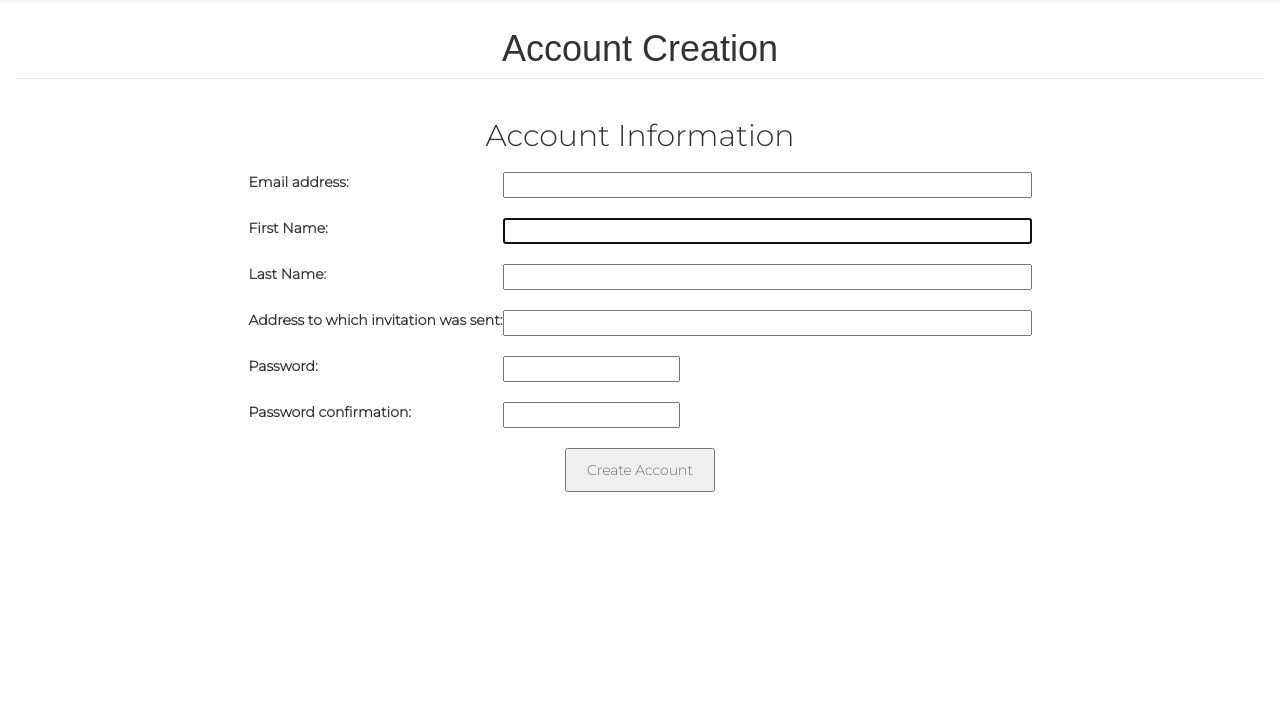
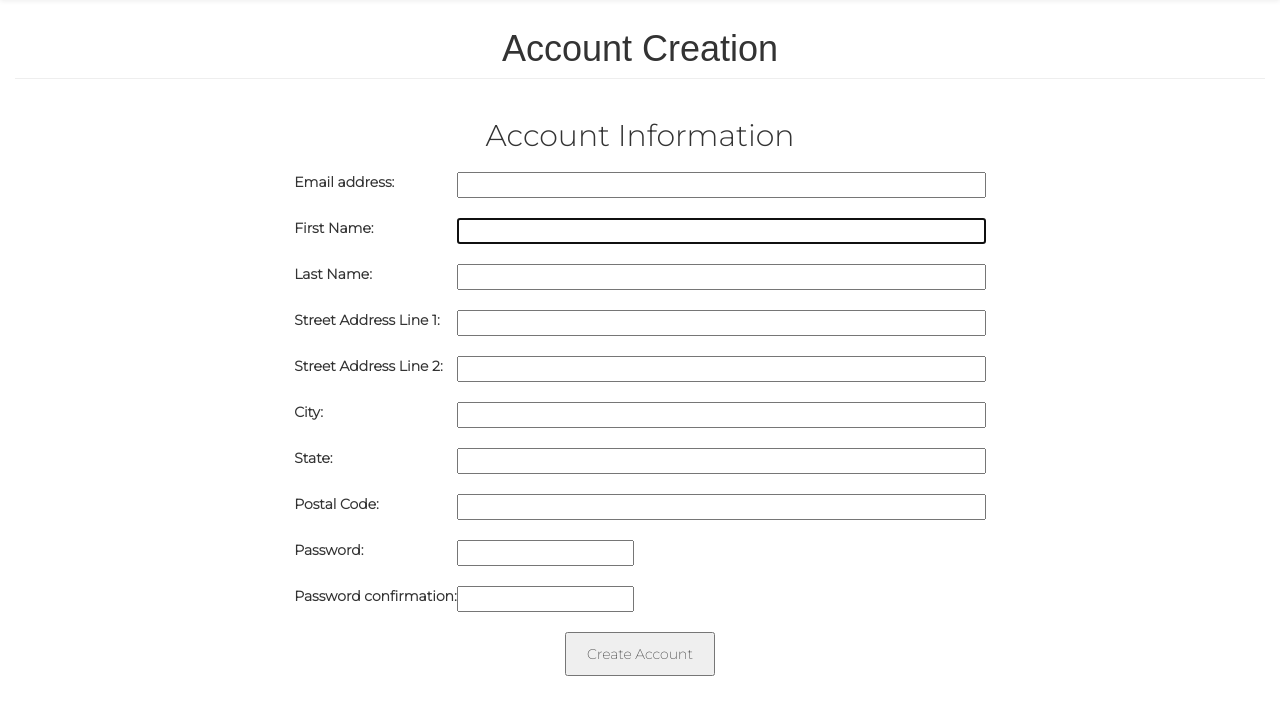
Before and after one commit to dpipemazo/wedsite, a Django app: page /create-account in a window 1280 px wide. Shown: the part 51-766 px from the top of the page. Run offline with Django 3.2, Linux system fonts and the light colour scheme; some libraries are stand-ins or nearby versions; some web fonts are replaced.

Commit message:
rsvp: fix broken system

```diff
--- a/wedding/forms.py
+++ b/wedding/forms.py
@@ -29,8 +29,36 @@ class CreateUserForm(forms.Form):
     )
 
     # Invitation address
-    invite_address = forms.CharField(
-        label="Address to which invitation was sent",
+    invite_street1 = forms.CharField(
+        label="Street Address Line 1",
+        max_length=256,
+        widget=forms.TextInput(
+            attrs={'size':FORM_FIELD_WIDTH}),
+    )
+
+    invite_street2 = forms.CharField(
+        label="Street Address Line 2",
+        max_length=256,
+        widget=forms.TextInput(
+            attrs={'size':FORM_FIELD_WIDTH}),
+    )
+
+    invite_city = forms.CharField(
+        label="City",
+        max_length=256,
+        widget=forms.TextInput(
+            attrs={'size':FORM_FIELD_WIDTH}),
+    )
+
+    invite_state = forms.CharField(
+        label="State",
+        max_length=256,
+        widget=forms.TextInput(
+            attrs={'size':FORM_FIELD_WIDTH}),
+    )
+
+    invite_zip = forms.CharField(
+        label="Postal Code",
         max_length=256,
         widget=forms.TextInput(
             attrs={'size':FORM_FIELD_WIDTH}),
@@ -64,49 +92,12 @@ class CreateUserForm(forms.Form):
         'password_mismatch': "Passwords do not match, please double-check and try again",
     }
 
-    def clean_invite_address(self):
-        """
-        Makes sure the invite address entered matches a valid RSVP object
-        """
-        def strip_address(address):
-            """
-            Takes an address and returns only the numbers, in order. This is
-            what we'll use to validate the RSVP claim
-            """
-            return re.findall('\d', address)
-
-        # Make sure the address entered is mildly associated with a free
-        #   address in our RSVP database
-        address = self.cleaned_data.get('invite_address')
-        last_name = self.cleaned_data.get('last_name')
-        addr_nums = strip_address(address)
-        if not addr_nums:
-            raise forms.ValidationError(
-                self.error_messages['invalid_address'],
-                code='invalid_address'
-            )
-
-        # Pull all RSVPs under the given last name
-        rsvps = RSVP.objects.all().filter(last_names__icontains=last_name).filter(profile=None)
-        match = False
-        for rsvp in rsvps:
-            rsvp_nums = strip_address(rsvp.invite_address)
-            if (len(addr_nums) == len(rsvp_nums)):
-                match = True
-                for idx, num in enumerate(addr_nums):
-                    if num != rsvp_nums[idx]:
-                        match = False
-                        break
-
-        if not match:
-            raise forms.ValidationError(
-                self.error_messages['rsvp_fail'],
-                code='address_fail',
-                params={'address':address, 'last_name':last_name})
-
-        # Note the RSVP
-        self.rsvp = rsvp
-        return address
+    def get_address(self):
+        return self.cleaned_data.get('invite_street1') + " " + \
+            self.cleaned_data.get('invite_street2') + " " + \
+            self.cleaned_data.get('invite_city') + " " + \
+            self.cleaned_data.get('invite_state') + " " + \
+            self.cleaned_data.get('invite_zip')
 
     def clean_email_address(self):
         username = self.cleaned_data.get('email_address')
@@ -123,6 +114,13 @@ class CreateUserForm(forms.Form):
         """
         Ensure that all of the data is proper for the account creation
         """
+        def strip_address(address):
+            """
+            Takes an address and returns only the numbers, in order. This is
+            what we'll use to validate the RSVP claim
+            """
+            return re.findall('\d', address)
+
         password1 = self.cleaned_data.get('password1')
         password2 = self.cleaned_data.get('password2')
 
@@ -132,6 +130,37 @@ class CreateUserForm(forms.Form):
                 self.error_messages['password_mismatch'],
                 code='password_mismatch',
             )
+
+        # Make sure the address entered is mildly associated with a free
+        #   address in our RSVP database
+        address = self.get_address()
+        last_name = self.cleaned_data.get('last_name')
+        first_name = self.cleaned_data.get('first_name')
+
+        addr_nums = strip_address(address)
+        if not addr_nums:
+            raise forms.ValidationError(
+                self.error_messages['invalid_address'],
+                code='invalid_address'
+            )
+
+        # Pull all RSVPs under the given last name
+        rsvps = RSVP.objects.all().filter(last_names__icontains=last_name).filter(profile=None)
+        found_rsvp = None
+        for rsvp in rsvps:
+            rsvp_nums = strip_address(rsvp.invite_address)
+            if (rsvp_nums == addr_nums):
+                found_rsvp = rsvp
+                break
+
+        if not found_rsvp:
+            raise forms.ValidationError(
+                self.error_messages['rsvp_fail'],
+                code='address_fail',
+                params={'address':address, 'last_name':last_name})
+
+        # Note the RSVP
+        self.rsvp = found_rsvp
 
         return self.cleaned_data
 
--- a/wedding/templates/registration/create_user.html
+++ b/wedding/templates/registration/create_user.html
@@ -44,8 +44,24 @@ Account Creation
                         <td class="login-box">{{ form.last_name }}</td>
                     </tr>
                     <tr>
-                        <td class="login-box">{{ form.invite_address.label_tag }}</td>
-                        <td class="login-box">{{ form.invite_address }}</td>
+                        <td class="login-box">{{ form.invite_street1.label_tag }}</td>
+                        <td class="login-box">{{ form.invite_street1 }}</td>
+                    </tr>
+                    <tr>
+                        <td class="login-box">{{ form.invite_street2.label_tag }}</td>
+                        <td class="login-box">{{ form.invite_street2 }}</td>
+                    </tr>
+                    <tr>
+                        <td class="login-box">{{ form.invite_city.label_tag }}</td>
+                        <td class="login-box">{{ form.invite_city }}</td>
+                    </tr>
+                    <tr>
+                        <td class="login-box">{{ form.invite_state.label_tag }}</td>
+                        <td class="login-box">{{ form.invite_state }}</td>
+                    </tr>
+                    <tr>
+                        <td class="login-box">{{ form.invite_zip.label_tag }}</td>
+                        <td class="login-box">{{ form.invite_zip }}</td>
                     </tr>
                     <tr>
                         <td class="login-box">{{ form.password1.label_tag }}</td>
--- a/wedding/views.py
+++ b/wedding/views.py
@@ -97,7 +97,7 @@ class CreateAccountView(SuccessURLAllowedHostsMixin, FormView):
         #   that we found
         user_profile = Profile(
             user=user,
-            address=form.cleaned_data.get('invite_address'))
+            address=form.get_address())
         user_profile.save()
         form.rsvp.profile = user_profile
         form.rsvp.save()
```
